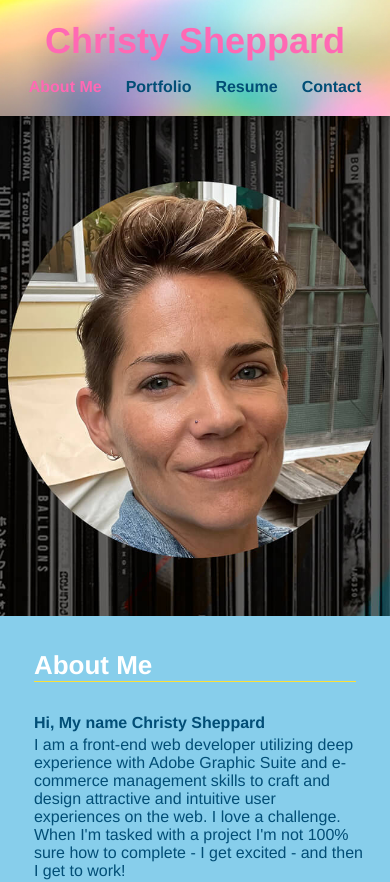
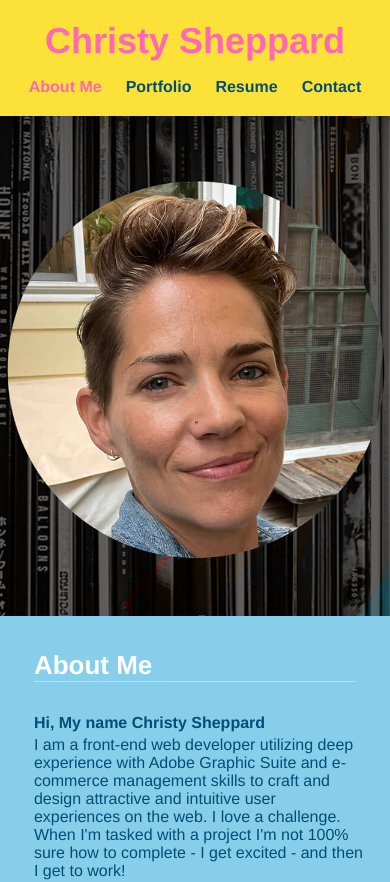
Before and after one commit to cshepscorp/react-portfolio, a React (Create React App) app: page / in a window 390 px wide. Shown: the top 882 px of the page. Built offline with nearby package versions, Linux system fonts and the light colour scheme.

Commit message:
bg image header mobile fix

```diff
--- a/src/index.css
+++ b/src/index.css
@@ -304,6 +304,7 @@ footer {
     padding: 20px 6px 10px 6px;
     justify-content: center;
     background-color: #fce138;
+    background-image: none;
   }
   header nav a {
     font-size: 16px;
```
